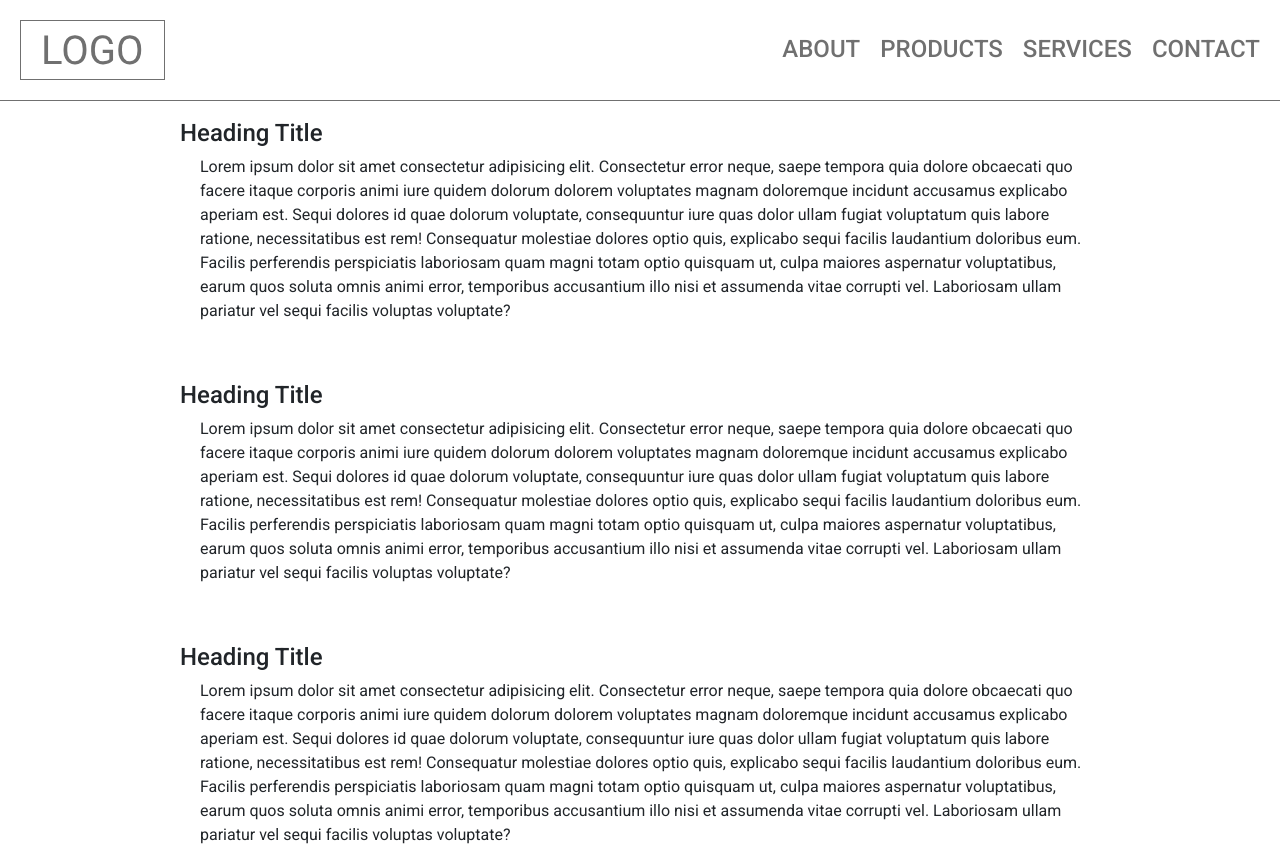
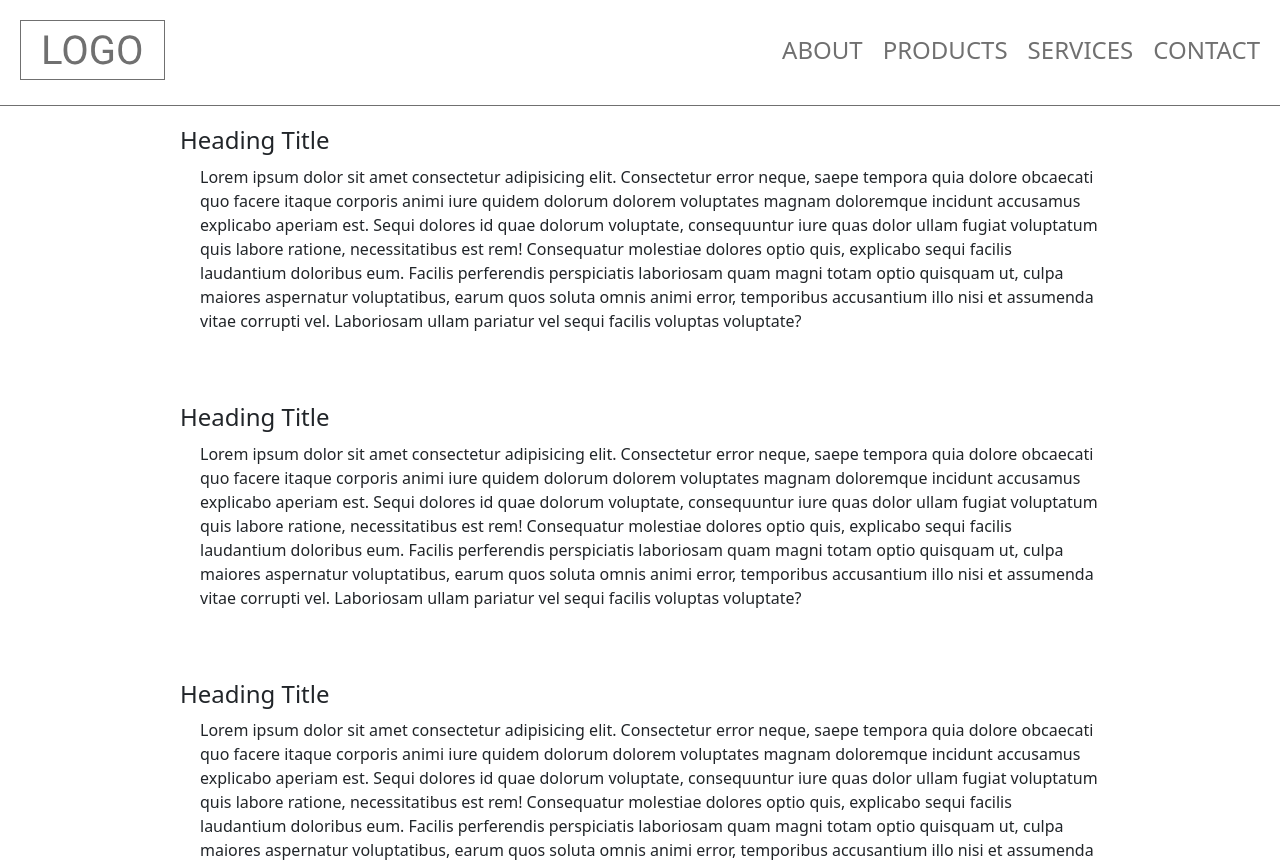
Before and after one commit to Lougerb/vite-react-template, a React app: page / in a window 1280 px wide. Shown: the top 862 px of the page. Built offline with nearby package versions, Linux system fonts and the light colour scheme; the HTML template or start-up script is replaced by a standard one.

Commit message:
moderninized sass files by using @use and @forward

```diff
--- a/src/App.scss
+++ b/src/App.scss
@@ -1,20 +1,20 @@
 // foundation
-@import './Project/Components/scss/foundation';
+@forward './Project/Components/scss/foundation';
 
 // components
-@import'./Project//Components/Input/Textbox/input-textbox';
-@import'./Project//Components/Input/Checkbox/input-checkbox';
-@import'./Project//Components/Input/Radio/input-radio';
+@use './Project//Components/Input/Textbox/input-textbox';
+@use './Project//Components/Input/Checkbox/input-checkbox';
+@use './Project//Components/Input/Radio/input-radio';
 // layout
-@import './Project/Layout/Footer/Footer';
-@import './Project/Layout/Header/Header';
-@import './Project/Layout/Nav/Nav';
+@import  './Project/Layout/Header/Header';
+@import  './Project/Layout/Footer/Footer';
+@import  './Project/Layout/Nav/Nav';
 
 // pages
-@import './Project/Pages/About/About';
-@import './Project/Pages/Home/Home';
-@import './Project/Pages/Contact/Contact';
-@import './Project/Pages/NotFound/NotFound';
+@import  './Project/Pages/About/About';
+@import  './Project/Pages/Home/Home';
+@import  './Project/Pages/Contact/Contact';
+@import  './Project/Pages/NotFound/NotFound';
 
 .app {
     display: block;
--- a/src/Project/Components/scss/_base.scss
+++ b/src/Project/Components/scss/_base.scss
@@ -1,3 +1,6 @@
+@use './variables' as *;
+@use './mixin' as *;
+
 html, body, div, span, applet, object, iframe,
 h1, h2, h3, h4, h5, h6, p, blockquote, pre,
 a, abbr, acronym, address, big, cite, code,
@@ -18,7 +21,7 @@ time, mark, audio, video {
 }
 
 html {
-    font: 10px/1.7 $font-family;
+    font: 10px $font-family;
 
 	@include mq_sp {
 		font-size: 2.667vw;
--- a/src/Project/Components/scss/_foundation.scss
+++ b/src/Project/Components/scss/_foundation.scss
@@ -1,8 +1,7 @@
 // main styles
-@import './variables';
-@import './mixin';
-@import './base';
-@import './utility';
+
+@forward './base';
+@forward './utility';
 
 // components
-@import './headings';
+@forward './headings';
--- a/src/Project/Components/scss/_headings.scss
+++ b/src/Project/Components/scss/_headings.scss
@@ -1,3 +1,5 @@
+@use './mixin' as *;
+
 h1,h2,h3,h4,h5,h6 {
     line-height: 1;
 
--- a/src/Project/Components/scss/_utility.scss
+++ b/src/Project/Components/scss/_utility.scss
@@ -1,3 +1,6 @@
+@use './variables' as *;
+@use './mixin' as *;
+
 // layout
 .layout {
     margin: 0 auto;
--- a/src/Project/Layout/Footer/_Footer.scss
+++ b/src/Project/Layout/Footer/_Footer.scss
@@ -1,3 +1,6 @@
+@use '../../Components/scss/mixin' as *;
+@use '../../Components/scss/variables' as *;
+
 .footer {
     display: block;
     padding: 3.5rem 0;
--- a/src/Project/Layout/Header/_Header.scss
+++ b/src/Project/Layout/Header/_Header.scss
@@ -1,3 +1,6 @@
+@use '../../Components/scss/mixin' as *;
+@use '../../Components/scss/variables' as *;
+
 .header {
     display: block;
     width: 100%;
--- a/src/Project/Layout/Nav/_Nav.scss
+++ b/src/Project/Layout/Nav/_Nav.scss
@@ -1,3 +1,6 @@
+@use '../../Components/scss/mixin' as *;
+@use '../../Components/scss/variables' as *;
+
 .nav {
     display: block;
     position: absolute;
--- a/src/Project/Pages/About/_About.scss
+++ b/src/Project/Pages/About/_About.scss
@@ -1,3 +1,6 @@
+@use '../../Components/scss/mixin' as *;
+@use '../../Components/scss/variables' as *;
+
 .about {
     display: block;
 
--- a/src/Project/Pages/Contact/_Contact.scss
+++ b/src/Project/Pages/Contact/_Contact.scss
@@ -1,3 +1,6 @@
+@use '../../Components/scss/mixin' as *;
+@use '../../Components/scss/variables' as *;
+
 .contact {
     display: block;
 
--- a/src/Project/Pages/Home/_Home.scss
+++ b/src/Project/Pages/Home/_Home.scss
@@ -1,3 +1,6 @@
+@use '../../Components/scss/mixin' as *;
+@use '../../Components/scss/variables' as *;
+
 .home {
     display: block;
 
--- a/src/Project/Pages/NotFound/_NotFound.scss
+++ b/src/Project/Pages/NotFound/_NotFound.scss
@@ -1,3 +1,6 @@
+@use '../../Components/scss/mixin' as *;
+@use '../../Components/scss/variables' as *;
+
 .notfound {
     display: block;
 
```
Also changed, not shown: 1 other file (tests, documents, lock files or other folders).
